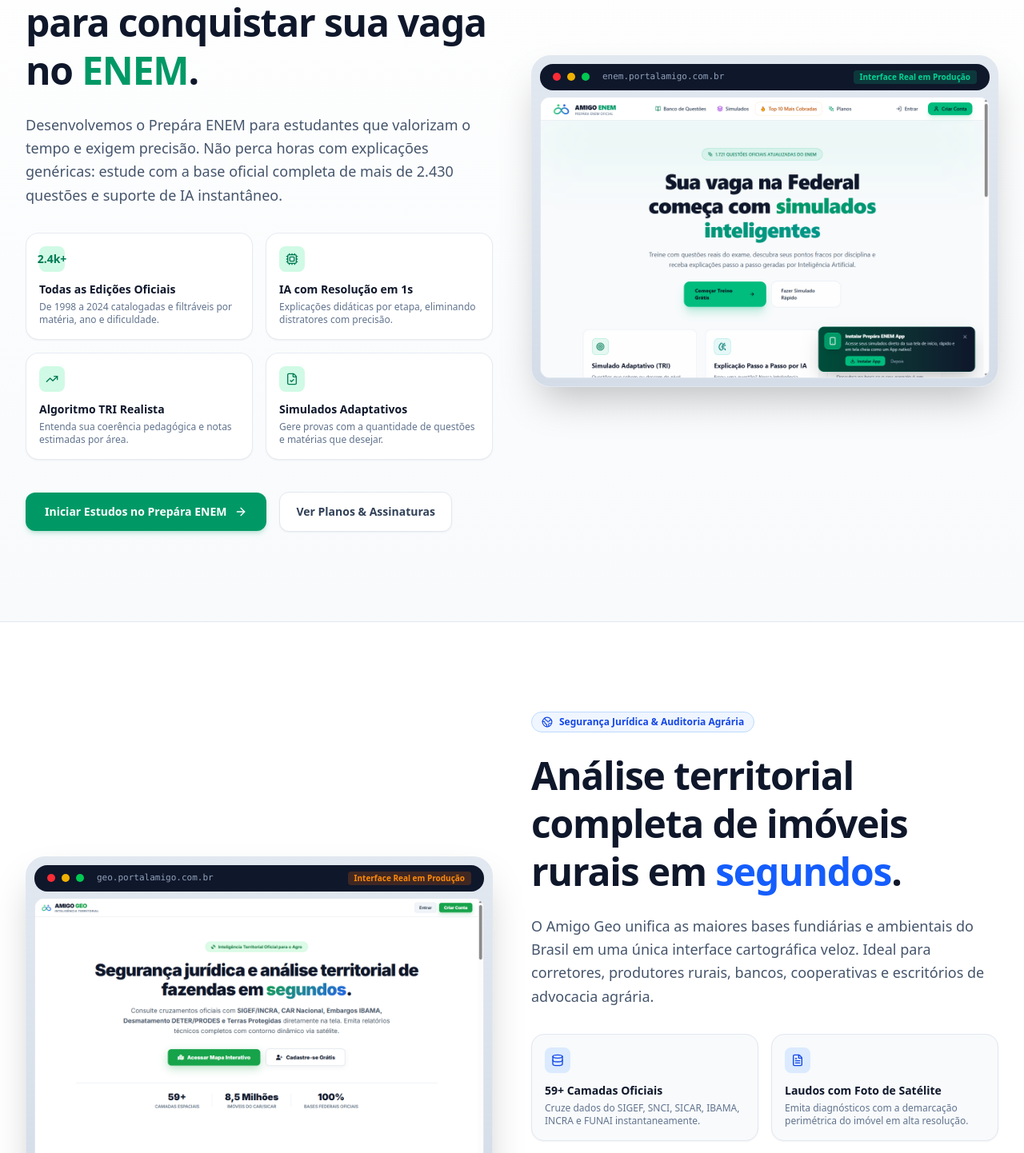
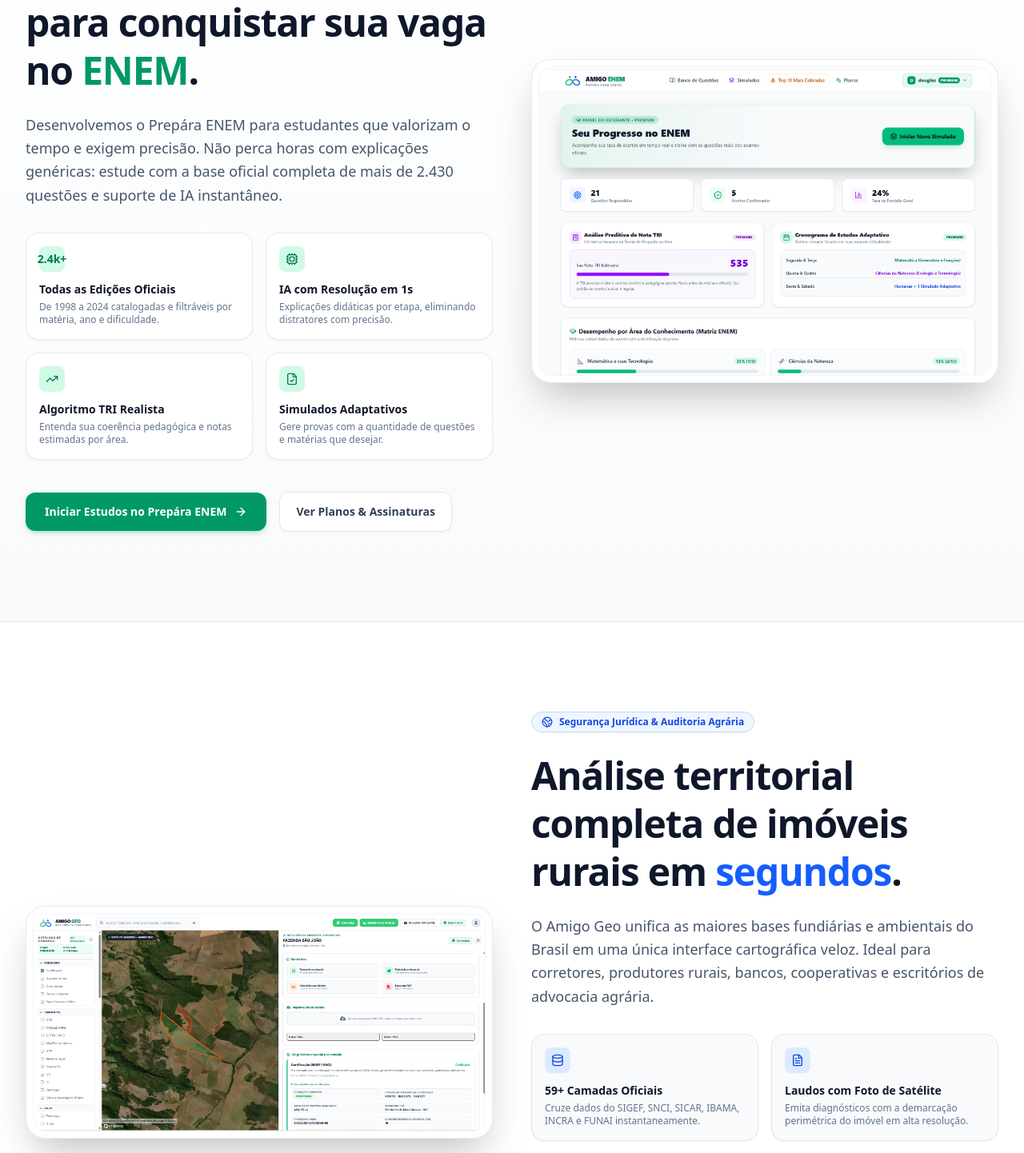
Before and after one commit to amigo-tecno/portal-amigo-web, a Next.js app: page / in a window 1280 px wide. Shown: the part 1909-3351 px from the top of the page at 80% size. Built offline with nearby package versions, Linux system fonts and the light colour scheme.

Commit message:
feat: remover barras dark superiores e aplicar fotos exatas do painel do enem e diagnostico territorial do geo

```diff
--- a/src/app/page.tsx
+++ b/src/app/page.tsx
@@ -349,22 +349,11 @@
 
             {/* Imagem Real do Sistema ENEM */}
             <div className="lg:col-span-6">
-              <div className="relative rounded-3xl p-2.5 bg-gradient-to-b from-slate-200 to-slate-300/80 shadow-2xl border border-slate-200 overflow-hidden group">
-                <div className="bg-slate-900 rounded-2xl p-2 flex items-center justify-between text-xs text-slate-300 mb-2 px-4">
-                  <div className="flex items-center gap-2">
-                    <span className="w-2.5 h-2.5 rounded-full bg-red-500"></span>
-                    <span className="w-2.5 h-2.5 rounded-full bg-yellow-500"></span>
-                    <span className="w-2.5 h-2.5 rounded-full bg-green-500"></span>
-                    <span className="font-mono text-[11px] text-slate-400 ml-2">enem.portalamigo.com.br</span>
-                  </div>
-                  <span className="text-[10px] font-bold px-2 py-0.5 rounded bg-emerald-500/20 text-emerald-400">
-                    Interface Real em Produção
-                  </span>
-                </div>
-                <div className="relative rounded-xl overflow-hidden border border-slate-200 bg-white shadow-inner">
+              <div className="relative rounded-3xl p-2 bg-white shadow-2xl border border-slate-200/80 overflow-hidden group">
+                <div className="relative rounded-2xl overflow-hidden border border-slate-100 bg-white">
                   <img
                     src="/screenshot-enem.png"
-                    alt="Interface Real do Prepára ENEM"
+                    alt="Painel Real do Estudante - Prepára ENEM"
                     className="w-full h-auto object-cover object-top transition-transform duration-500 group-hover:scale-[1.02]"
                     loading="lazy"
                   />
@@ -381,22 +370,11 @@
           <div className="grid grid-cols-1 lg:grid-cols-12 gap-12 items-center">
             {/* Imagem Real do Sistema GEO */}
             <div className="lg:col-span-6 order-2 lg:order-1">
-              <div className="relative rounded-3xl p-2.5 bg-gradient-to-b from-slate-200 to-slate-300/80 shadow-2xl border border-slate-200 overflow-hidden group">
-                <div className="bg-slate-900 rounded-2xl p-2 flex items-center justify-between text-xs text-slate-300 mb-2 px-4">
-                  <div className="flex items-center gap-2">
-                    <span className="w-2.5 h-2.5 rounded-full bg-red-500"></span>
-                    <span className="w-2.5 h-2.5 rounded-full bg-yellow-500"></span>
-                    <span className="w-2.5 h-2.5 rounded-full bg-green-500"></span>
-                    <span className="font-mono text-[11px] text-slate-400 ml-2">geo.portalamigo.com.br</span>
-                  </div>
-                  <span className="text-[10px] font-bold px-2 py-0.5 rounded bg-orange-500/20 text-orange-400">
-                    Interface Real em Produção
-                  </span>
-                </div>
-                <div className="relative rounded-xl overflow-hidden border border-slate-200 bg-white shadow-inner">
+              <div className="relative rounded-3xl p-2 bg-white shadow-2xl border border-slate-200/80 overflow-hidden group">
+                <div className="relative rounded-2xl overflow-hidden border border-slate-100 bg-white">
                   <img
-                    src="/screenshot-geo-home.png"
-                    alt="Interface Real do Amigo Geo"
+                    src="/screenshot-geo.png"
+                    alt="Diagnóstico Territorial Real - Amigo Geo"
                     className="w-full h-auto object-cover object-top transition-transform duration-500 group-hover:scale-[1.02]"
                     loading="lazy"
                   />
```
Also changed, not shown: public/screenshot-enem.png, public/screenshot-geo.png.
